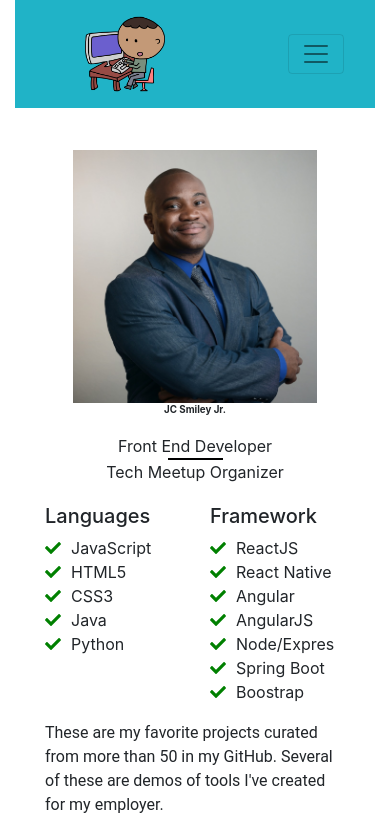
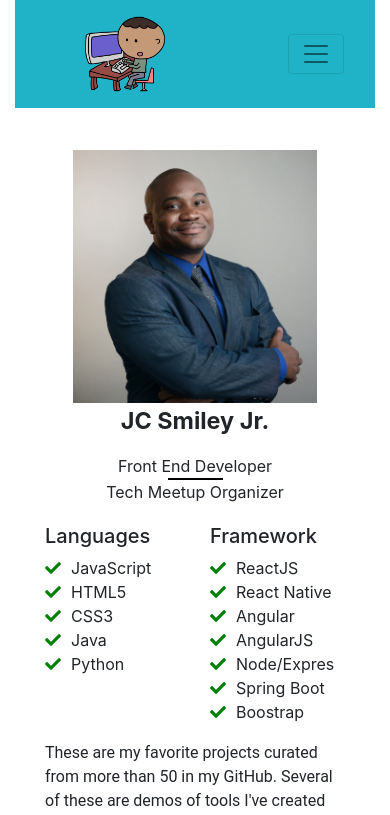
Before and after one commit to jcsmileyjr/Portfolio-v3, a React (Create React App) app in the folder portfolio/: page / in a window 390 px wide. Shown: the top 815 px of the page. Built offline with nearby package versions, Linux system fonts and the light colour scheme.

Commit message:
Refactor design responsiveness of my name on home page

```diff
--- a/portfolio/src/components/project-section/projectSection.scss
+++ b/portfolio/src/components/project-section/projectSection.scss
@@ -66,4 +66,4 @@
             justify-content: center;
             flex-direction: column;
         }
-      }
+    }
--- a/portfolio/src/components/skills/skills.scss
+++ b/portfolio/src/components/skills/skills.scss
@@ -33,6 +33,13 @@
 	text-align: center;
 }
 
+/* media queries */
+@media (max-width: 576px) {
+	.portfolio-name-style {
+		font-size: 6vw;
+	}
+}
+
 /*black horizontal bar between title below image*/
 .separator-bar {
 	border: 1px black solid;
```
